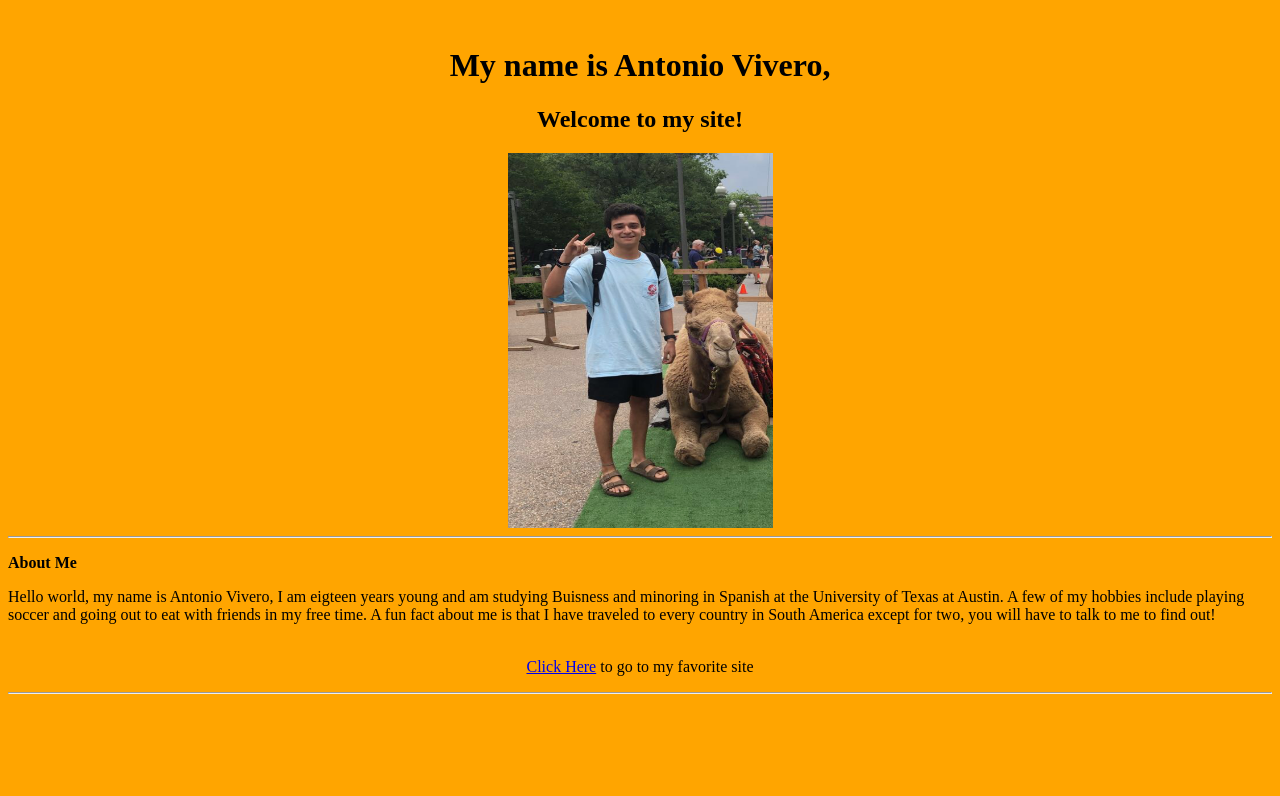
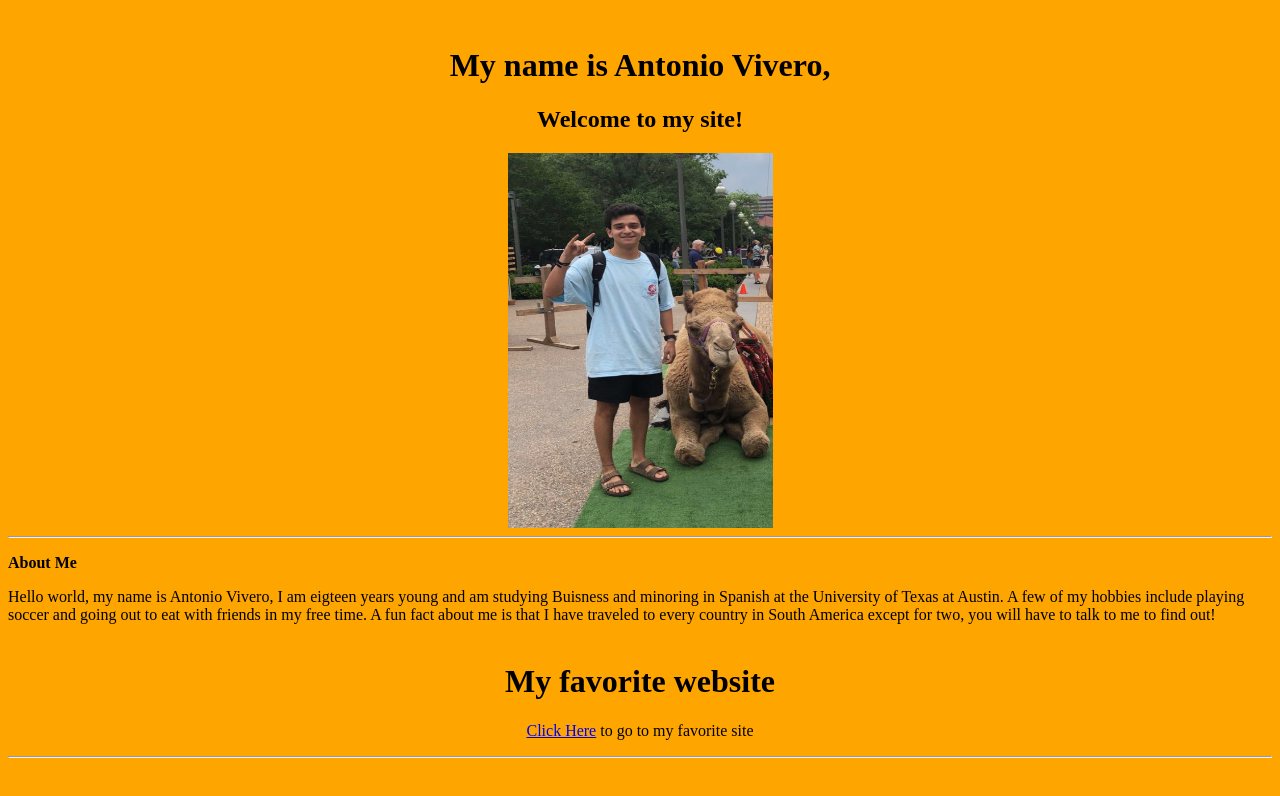
Before and after one commit to antoniovivero/antoniovivero.github.io, a plain HTML site: page index.html in a window 1280 px wide. Drawn offline with Linux system fonts and the light colour scheme.

Commit message:
Update index.html

```diff
--- a/index.html
+++ b/index.html
@@ -12,6 +12,8 @@
 
 <p>Hello world, my name is Antonio Vivero, I am eigteen years young and am studying Buisness and minoring in Spanish at the University of Texas at Austin. A few of my hobbies include playing soccer and going out to eat with friends in my free time. A fun fact about me is that I have traveled to every country in South America except for two, you will have to talk to me to find out! <br /><br /></p>
 
+  <h1 style="text-align: center;> <br> ">My favorite website </h1>
+
 <p style="text-align: center;"><a href="https://www.britannica.com/animal/penguin">Click Here</a> to go to my favorite site</p>
 
 </body>
```
